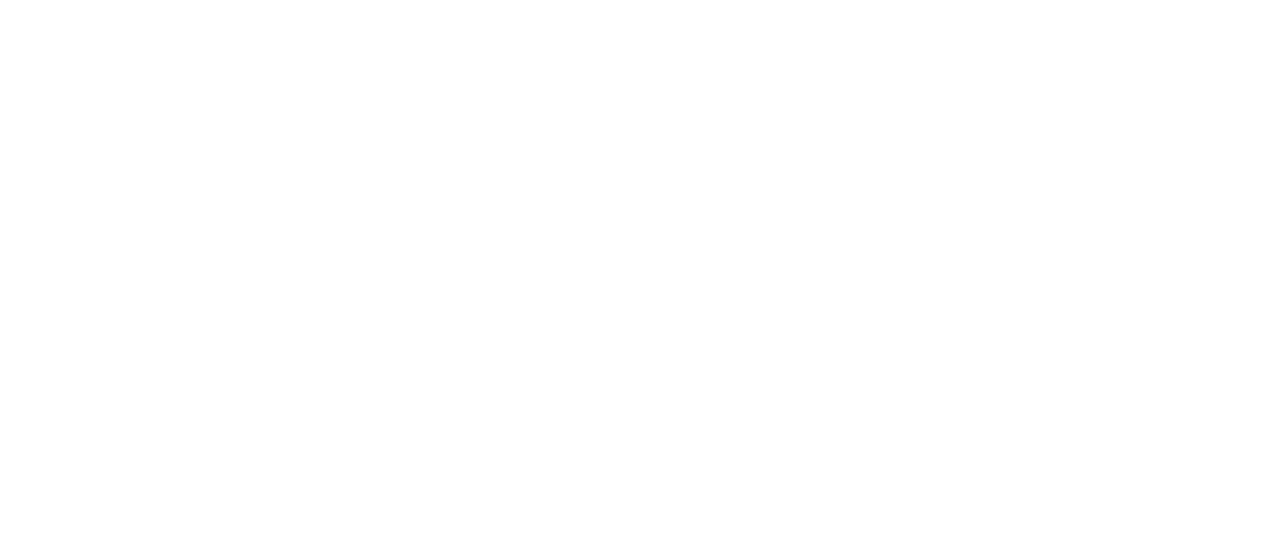
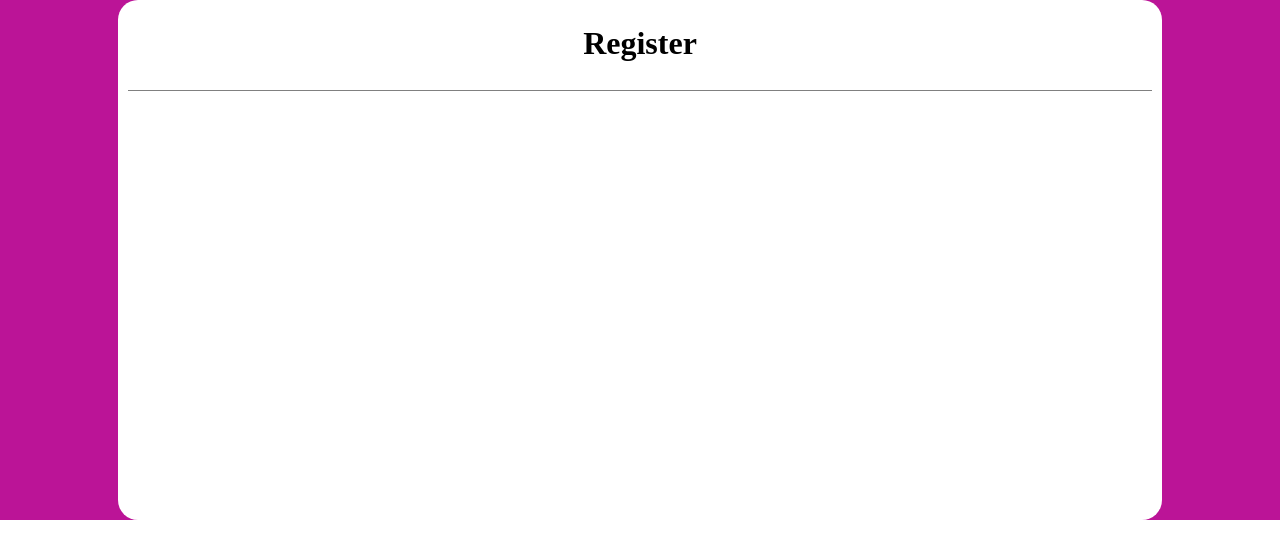
Before and after one commit to WESLEYEEO/aca-testing-123, a plain HTML site: page index.html in a window 1280 px wide. Drawn offline with Linux system fonts and the light colour scheme.

Commit message:
add feature: header

```diff
--- a/index.html
+++ b/index.html
@@ -3,9 +3,20 @@
 <head>
     <meta charset="UTF-8">
     <meta name="viewport" content="width=device-width, initial-scale=1.0">
-    <title>Version Control System</title>
+    <title>ACA Registration Page</title>
+    <link rel="stylesheet" href="style.css">
 </head>
 <body>
 
+    <main>
+        <form action="">
+            <!-- Header feature -->
+            <header>
+                <h1>Register</h1>
+            </header>
+        </form>
+    </main>
+
+
 </body>
 </html>
--- /dev/null
+++ b/style.css
@@ -0,0 +1,34 @@
+*{
+    margin: 0;
+    padding: 0;
+}
+
+
+
+main{
+    width: 100%;
+
+    background-color: rgb(187, 20, 151);
+}
+
+form{
+    width: 80%;
+    height: 500px;
+    display: flex;
+    margin: auto;
+    padding: 10px;
+    border-radius: 20px;
+    background-color: white;
+}
+
+header{
+    width: 100%;
+    height: 80px;
+    border-bottom: 1px solid grey;
+
+}
+
+h1{
+    text-align: center;
+    margin-top: 15px;
+}
```
